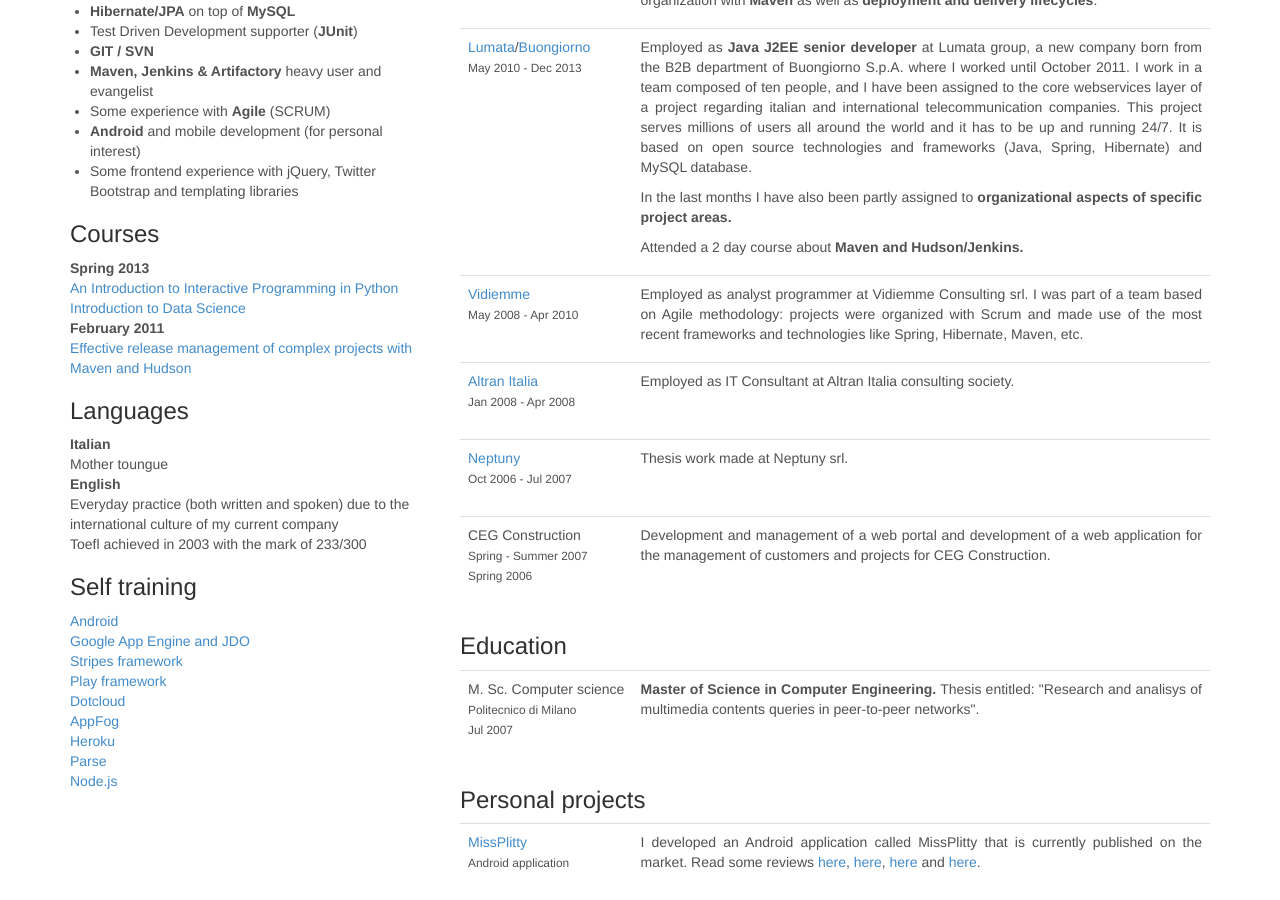
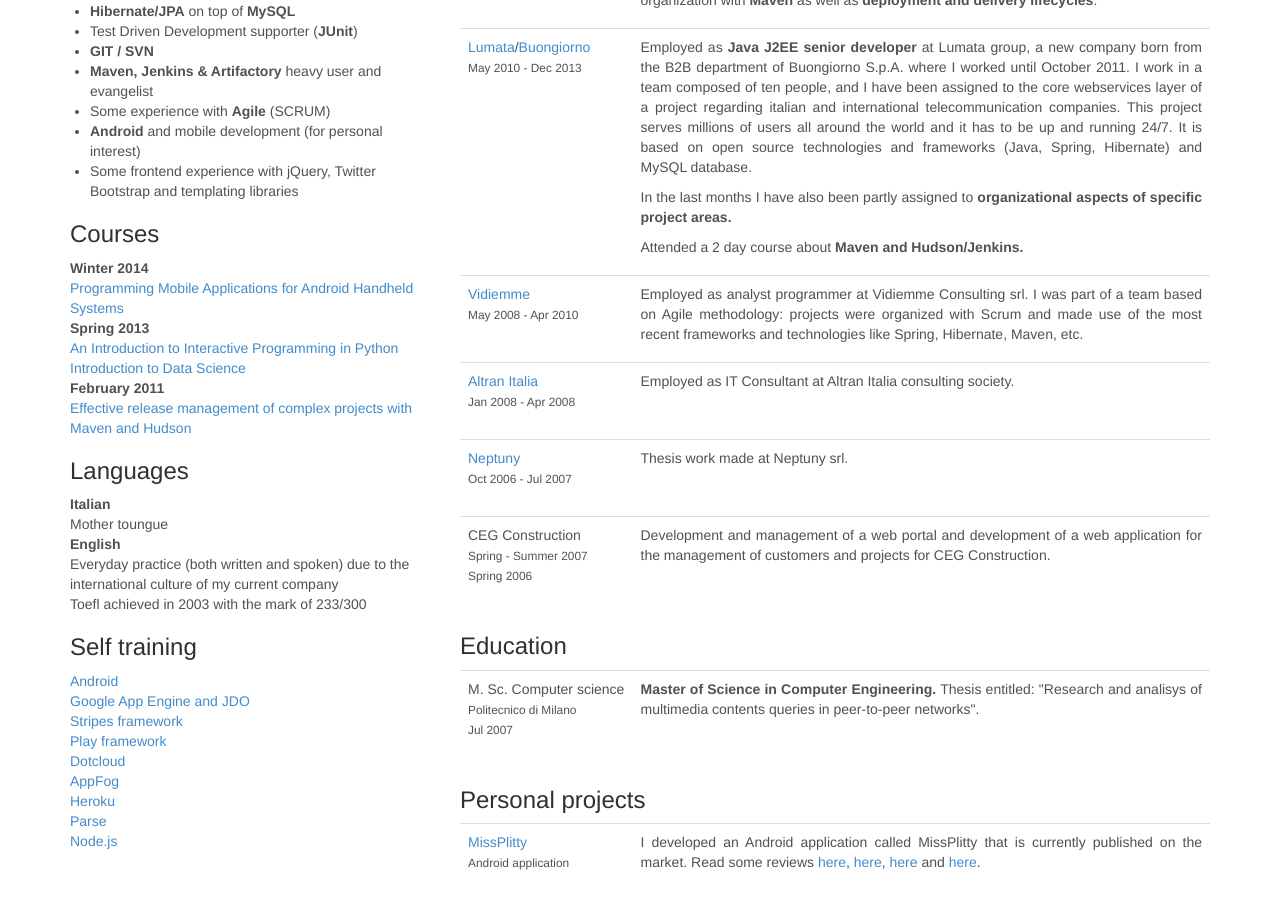
Before and after one commit to fabiomaffioletti/fabiomaffioletti.github.io, a Jekyll site: the page built from curriculum/index.html, in a window 1280 px wide and 900 px high, scrolled down 360 px. Built offline with Jekyll 4.4.1, drawn with Linux system fonts in a browser that asks for light colours; Markdown is read by kramdown in place of the engine named in the settings.

Commit message:
added coursera android

```diff
--- a/curriculum/index.html
+++ b/curriculum/index.html
@@ -48,6 +48,8 @@
 
 		<h3>Courses</h3>
 		<dl>
+			<dt>Winter 2014</dt>
+			<dd><a href="/doc/android-2014.pdf" target="_blank">Programming Mobile Applications for Android Handheld Systems</a></dd>
 			<dt>Spring 2013</dt>
 			<dd><a href="/doc/python-2013.pdf" target="_blank">An Introduction to Interactive Programming in Python</a></dd>
 			<dd><a href="/doc/data-science-2013.pdf" target="_blank">Introduction to Data Science</a></dd>
```
Also changed, not shown: 1 other file.
